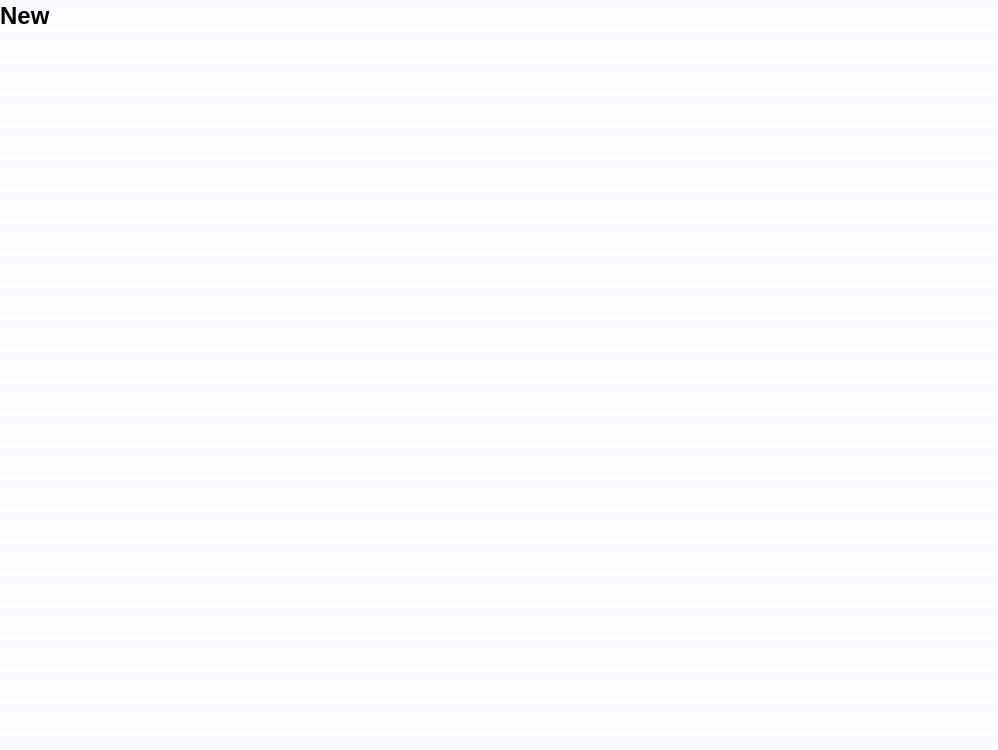
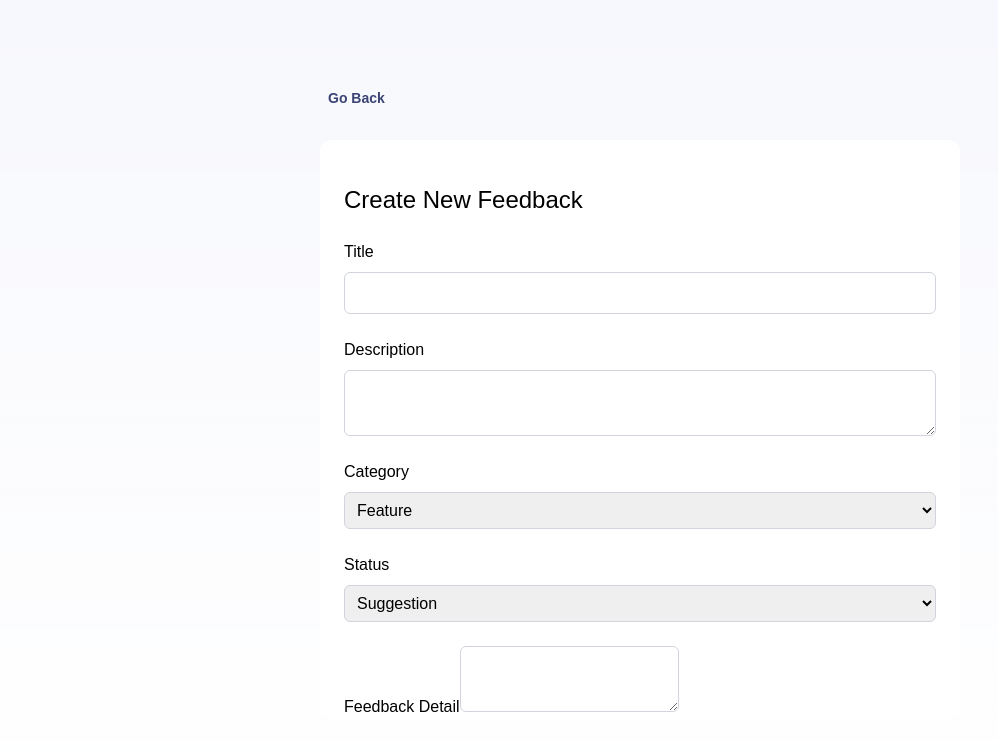
Before and after one commit to jakecreely/product-feedback-app, a Next.js app: page /feedback/new in a window 1280 px wide. Shown: the top 750 px of the page, without its empty margins (0-998 px from the left). Built offline with nearby package versions, Linux system fonts and the light colour scheme.

Commit message:
Added form to new feedback page

```diff
--- a/pages/feedback/new/index.tsx
+++ b/pages/feedback/new/index.tsx
@@ -1,7 +1,55 @@
+import { useRouter } from "next/router"
+
 export default function New() {
+    const router = useRouter()
+
     return (
-        <div>
-            <h1>New</h1>
+        <div className='grid grid-cols-1 gap-y-6 p-6 md:px-10 md:py-14 lg:px-80 lg:py-20'>
+            <div className='flex justify-between'>
+                <button className='bg-transparent px-2 py-2 text-black' onClick={() => router.back()}>Go Back</button>
+            </div>
+            <div className="bg-white rounded-xl px-6 pt-11">
+                <div className="text-2xl pb-6">
+                    Create New Feedback
+                </div>
+                <form>
+                    <div className='flex flex-col gap-y-6'>
+                        <div className='flex flex-col gap-y-2'>
+                            <label htmlFor='title'>Title</label>
+                            <input type='text' name='title' id='title' className='border border-gray-300 rounded-md p-2' />
+                        </div>
+                        <div className='flex flex-col gap-y-2'>
+                            <label htmlFor='description'>Description</label>
+                            <textarea name='description' id='description' className='border border-gray-300 rounded-md p-2' />
+                        </div>
+                        <div className='flex flex-col gap-y-2'>
+                            <label htmlFor='category'>Category</label>
+                            <select name='category' id='category' className='border border-gray-300 rounded-md p-2'>
+                                <option value='feature'>Feature</option>
+                                <option value='ui'>UI</option>
+                                <option value='ux'>UX</option>
+                                <option value='enhancement'>Enhancement</option>
+                                <option value='bug'>Bug</option>
+                            </select>
+                        </div>
+                        <div className='flex flex-col gap-y-2'>
+                            <label htmlFor='status'>Status</label>
+                            <select name='status' id='status' className='border border-gray-300 rounded-md p-2'>
+                                <option value='suggestion'>Suggestion</option>
+                                <option value='planned'>Planned</option>
+                                <option value='in-progress'>In-Progress</option>
+                                <option value='live'>Live</option>
+                            </select>
+                        </div>
+                        <div className='flex flex-col gap-y-2'>
+                            <div>
+                                <label htmlFor='detail'>Feedback Detail</label>
+                                <textarea name='detail' id='detail' className='border border-gray-300 rounded-md p-2' />
+                            </div>
+                        </div>
+                    </div>
+                </form>
+            </div>
         </div>
     )
 }
```
